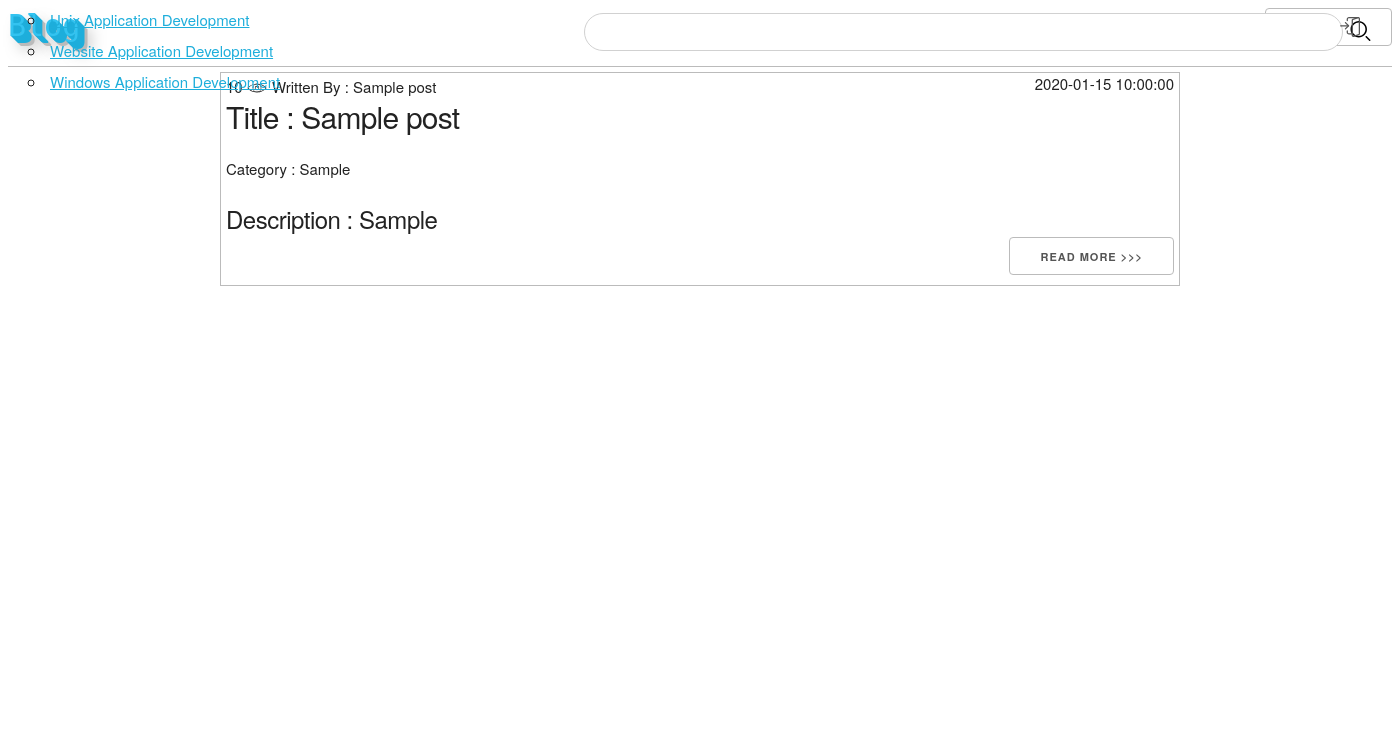
After one commit to n-are-n/Blog, a PHP site: page /Projects/ in a window 1400 px wide. The commit adds this page. Shown: the top 732 px of the page. Run offline with PHP 8.4, Linux system fonts and the light colour scheme; tables that the repository leaves empty or names only in its code hold one stand-in row (values such as "Sample post").

Commit message:
Update 0.7

```diff
--- a/Assets/Php/comment.php
+++ b/Assets/Php/comment.php
@@ -5,4 +5,4 @@ $Post = $_GET['Post_ID'];
 $Comment = $_GET['Comment'];
 $query = "INSERT INTO " . Comments . "(User_ID,Post_ID,_Comment) VALUES($User,$Post,'$Comment')";
 mysqli_query($conn, $query);
-header('Location: ../../home.php?comment=added&id='.$Post);
+header('Location: ../../index.php?comment=added&id='.$Post);
--- a/Assets/Php/create.php
+++ b/Assets/Php/create.php
@@ -7,4 +7,4 @@ $Title = $_GET['Title']; # Get title from user input
 $Blog = $_GET['Blog'];
 $query = "INSERT INTO " . Posts . "(User_ID,Category_ID,Title,Post) VALUES($ID,$Category,'$Title','$Blog')"; # Inserting $Title & $Blog to database
 mysqli_query($conn, $query);
-header('Location: ../../home.php?Post=Added'); # After insertion redirect to home page
+header('Location: ../../index.php?Post=Added'); # After insertion redirect to home page
--- a/Assets/Php/deactivate.php
+++ b/Assets/Php/deactivate.php
@@ -7,4 +7,4 @@ mysqli_query($conn,$query);
 session_start();
 session_unset(); // Unset the session variables
 session_destroy(); // Destroy session variables
-header('Location: ../../home.php?User=Deactivated');
+header('Location: ../../index.php?User=Deactivated');
--- a/Assets/Php/delete.php
+++ b/Assets/Php/delete.php
@@ -4,4 +4,4 @@ include_once('config.php');
 $ID = $_REQUEST['id'];
 $query = "DELETE FROM " . Posts . " WHERE ID = $ID"; // Delete records from table
 mysqli_query($conn, $query);
-header('Location: ../../home.php?Post=Deleted');
+header('Location: ../../index.php?Post=Deleted');
--- a/Assets/Php/dislike.php
+++ b/Assets/Php/dislike.php
@@ -8,9 +8,9 @@ $sql = mysqli_query($conn,$query);
 if($sql->{'num_rows'} === 0 ){
     $_query = "INSERT INTO " . Like_Dislike . "(User_ID,Post_ID,Dislike) VALUES($User,$Post,$Dislike)";
     mysqli_query($conn, $_query);
-    header('Location: ../../home.php?dislike=added');
+    header('Location: ../../index.php?dislike=added');
 } else {
     $Query = "UPDATE " . Like_Dislike . " SET Dislike = $Dislike WHERE User_ID = $User && Post_ID = $Post";
     mysqli_query($conn, $Query);
-    header('Location: ../../home.php?dislike=updated');
+    header('Location: ../../index.php?dislike=updated');
 }
--- a/Assets/Php/edit.php
+++ b/Assets/Php/edit.php
@@ -7,4 +7,4 @@ $Category = $_GET['Category'];
 $Post = $_GET['Post'];
 $query = "UPDATE " . Posts . " SET Category_ID = $Category, Title = '$Title', Post = '$Post' WHERE ID = $ID"; // Update the existing records in table
 mysqli_query($conn, $query);
-header('Location: ../../home.php?Post=Updated');
+header('Location: ../../index.php?Post=Updated');
--- a/Assets/Php/read.php
+++ b/Assets/Php/read.php
@@ -1,7 +1,7 @@
 <?php
 # Return all post's from database
 include_once('config.php');
-$query = "SELECT P.ID,Category,_Views,Title,Post FROM " . Posts . " P INNER JOIN " . Categories . " C ON P.Category_ID = C.ID" ; // Select all the records in table
+$query = "SELECT P.ID,Name,P.Date_Time,Category,_Views,Title,Post FROM " . Posts . " P INNER JOIN " . Categories . " C ON P.Category_ID = C.ID INNER JOIN " . Users . " U ON P.User_ID = U.ID"; // Select all the records in table
 $sql = mysqli_query($conn, $query);
 
 function Comment_Count($ID){
--- a/Assets/Php/signin.php
+++ b/Assets/Php/signin.php
@@ -10,7 +10,7 @@
     $ID = $array['ID'];
     $_SESSION['ID'] = $ID;
     $_SESSION['Name'] = $array['Name'];
-    header('Location: ../../home.php?Login=Success');
+    header('Location: ../../index.php?Login=Success');
 } else {
     header('Location: ../../signin.php?Login=Failed');
 }
--- a/Assets/Php/signout.php
+++ b/Assets/Php/signout.php
@@ -3,4 +3,4 @@
 session_start();
 session_unset();
 session_destroy();
-header('Location: ../../home.php?Logout=Success');
+header('Location: ../../index.php?Logout=Success');
--- a/Inc/foot.php
+++ b/Inc/foot.php
@@ -1,4 +1,4 @@
 <!-- Footer -->
 <footer>
-    <a href="home.php" class="logo">Blog</a>
+    <a href="index.php" class="logo">Blog</a>
 </footer>
--- a/Inc/header.php
+++ b/Inc/header.php
@@ -1,7 +1,7 @@
 <!-- Header -->
 <header>
     <nav>
-        <a href="home.php" class="logo">Blog</a>
+        <a href="index.php" class="logo">Blog</a>
         <div class="search">
             <input type="search" name="Search" size="90x90">
             <a href="">
--- /dev/null
+++ b/index.php
@@ -0,0 +1,87 @@
+<!-- Home Page -->
+<?php include_once('Assets/Php/read.php') ?>
+<!DOCTYPE html>
+<html lang="en">
+<?php include_once('Inc/head.php') ?>
+
+<body>
+    <?php include_once('Inc/header.php') ?>
+    <main>
+        <section class="container">
+            <?php
+                $count = 0;
+                if( $sql != false ) {
+                    foreach ($sql as $Blog) { ?>
+                        <div class="row">
+                            <span>
+                                <?php echo $Blog['_Views'] ?>
+                                <svg id="Icons" height="20" viewBox="0 0 74 74" width="20" xmlns="http://www.w3.org/2000/svg"><path d="m37 53a47.326 47.326 0 0 1 -34.729-15.315 1 1 0 0 1 0-1.37 47.034 47.034 0 0 1 69.458 0 1 1 0 0 1 0 1.37 47.326 47.326 0 0 1 -34.729 15.315zm-32.616-16a44.993 44.993 0 0 0 65.232 0 44.993 44.993 0 0 0 -65.232 0z"/><path d="m37 53a16 16 0 1 1 16-16 16.019 16.019 0 0 1 -16 16zm0-30a14 14 0 1 0 14 14 14.015 14.015 0 0 0 -14-14z"/><path d="m37 45a8 8 0 1 1 8-8 8.009 8.009 0 0 1 -8 8zm0-14a6 6 0 1 0 6 6 6.006 6.006 0 0 0 -6-6z"/></svg>
+                            </span>
+                            <span class="right"><?php echo $Blog['Date_Time'] ?></span>
+                            <span>Written By : <?php echo $Blog['Name'] ?></span>
+                                <div>
+                                    <h4>Title : <?php echo $Blog['Title'] ?></h4>
+                                    <h6>Category : <?php echo $Blog['Category'] ?></h6>
+                                    <h5 class="desc">Description : <?php echo $Blog['Post'] ?></h5>
+                                </div>
+                            <?php if (isset($_SESSION['ID'])) { ?>
+                                <div>
+                                    <a href="<?php echo BASE_URL ?>dislike.php?user=<?php echo $_SESSION['ID'] ?>&post=<?php echo $Blog['ID'] ?>&dislike=0"><!-- Pass User_ID & Post_ID to dislike.php -->
+                                        <svg height="20" viewBox="0 0 512 512" width="20" xmlns="http://www.w3.org/2000/svg">
+                                            <path d="m437.019531 74.980469c-48.351562-48.351563-112.640625-74.980469-181.019531-74.980469-52.027344 0-102.125 15.535156-144.867188 44.921875-4.550781 3.132813-5.703124 9.355469-2.574218 13.90625 3.128906 4.554687 9.355468 5.707031 13.90625 2.574219 39.394531-27.085938 85.570312-41.402344 133.535156-41.402344 130.128906 0 236 105.871094 236 236s-105.871094 236-236 236-236-105.871094-236-236c0-47.972656 14.316406-94.144531 41.398438-133.53125 3.128906-4.550781 1.976562-10.773438-2.574219-13.902344-4.546875-3.128906-10.773438-1.980468-13.90625 2.570313-29.386719 42.734375-44.917969 92.828125-44.917969 144.863281 0 68.378906 26.628906 132.667969 74.980469 181.019531 48.351562 48.351563 112.640625 74.980469 181.019531 74.980469s132.667969-26.628906 181.019531-74.980469c48.351563-48.351562 74.980469-112.640625 74.980469-181.019531s-26.628906-132.667969-74.980469-181.019531zm0 0" />
+                                            <path d="m82.046875 92.050781c2.5625 0 5.125-.976562 7.078125-2.929687 3.902344-3.902344 3.902344-10.234375 0-14.140625-3.90625-3.90625-10.238281-3.90625-14.144531 0l-.003907.003906c-3.90625 3.90625-3.902343 10.234375 0 14.140625 1.953126 1.953125 4.511719 2.925781 7.070313 2.925781zm0 0" />
+                                            <path d="m175.660156 325.289062c-1.429687-5.335937-6.914062-8.5-12.246094-7.070312-5.335937 1.429688-8.503906 6.910156-7.074218 12.246094 12.066406 45.023437 53.046875 76.46875 99.660156 76.46875s87.59375-31.441406 99.660156-76.46875c1.429688-5.335938-1.738281-10.816406-7.074218-12.246094-5.335938-1.429688-10.816407 1.734375-12.246094 7.070312-9.726563 36.296876-42.761719 61.644532-80.339844 61.644532s-70.613281-25.347656-80.339844-61.644532zm0 0" />
+                                            <path d="m310.53125 252.066406c3.085938-11.507812 13.558594-19.546875 25.472656-19.546875 11.910156 0 22.382813 8.039063 25.46875 19.546875 1.195313 4.464844 5.234375 7.414063 9.652344 7.414063.855469 0 1.726562-.113281 2.59375-.34375 5.335938-1.429688 8.5-6.914063 7.070312-12.246094-5.421874-20.238281-23.835937-34.371094-44.785156-34.371094-20.949218 0-39.367187 14.132813-44.789062 34.371094-1.429688 5.332031 1.734375 10.816406 7.070312 12.246094 5.339844 1.429687 10.820313-1.738281 12.246094-7.070313zm0 0" />
+                                            <path d="m175.996094 212.519531c-20.949219 0-39.363282 14.132813-44.785156 34.371094-1.429688 5.332031 1.734374 10.816406 7.070312 12.246094 5.339844 1.429687 10.820312-1.738281 12.246094-7.070313 3.085937-11.507812 13.558594-19.546875 25.46875-19.546875 11.914062 0 22.386718 8.039063 25.472656 19.546875 1.195312 4.464844 5.234375 7.414063 9.652344 7.414063.855468 0 1.726562-.113281 2.59375-.34375 5.335937-1.429688 8.5-6.914063 7.070312-12.246094-5.421875-20.238281-23.839844-34.371094-44.789062-34.371094zm0 0" />
+                                        </svg>(<?php Like($Blog['ID']) ?>)
+                                    </a>
+                                    <a href="<?php echo BASE_URL ?>dislike.php?user=<?php echo $_SESSION['ID'] ?>&post=<?php echo $Blog['ID'] ?>&dislike=1">
+                                        <svg height="20" viewBox="0 0 512 512" width="20" xmlns="http://www.w3.org/2000/svg">
+                                            <path d="m437.019531 74.980469c-48.351562-48.351563-112.640625-74.980469-181.019531-74.980469-52.03125 0-102.125 15.535156-144.867188 44.921875-4.550781 3.132813-5.703124 9.355469-2.574218 13.90625 3.128906 4.554687 9.355468 5.703125 13.90625 2.578125 39.394531-27.089844 85.570312-41.40625 133.535156-41.40625 130.128906 0 236 105.871094 236 236s-105.871094 236-236 236-236-105.871094-236-236c0-47.972656 14.316406-94.144531 41.398438-133.527344 3.128906-4.550781 1.976562-10.777344-2.574219-13.90625-4.546875-3.128906-10.773438-1.976562-13.90625 2.570313-29.386719 42.734375-44.917969 92.828125-44.917969 144.863281 0 68.378906 26.628906 132.667969 74.980469 181.019531 48.351562 48.351563 112.640625 74.980469 181.019531 74.980469s132.667969-26.628906 181.019531-74.980469c48.351563-48.351562 74.980469-112.640625 74.980469-181.019531s-26.628906-132.667969-74.980469-181.019531zm0 0" />
+                                            <path d="m158.925781 369.863281c-3.902343 3.90625-3.902343 10.238281 0 14.144531 3.90625 3.902344 10.238281 3.902344 14.144531 0 22.152344-22.152343 51.605469-34.351562 82.929688-34.351562 31.328125 0 60.78125 12.199219 82.933594 34.351562 1.953125 1.953126 4.511718 2.925782 7.070312 2.925782s5.117188-.972656 7.070313-2.925782c3.90625-3.90625 3.90625-10.238281 0-14.144531-25.929688-25.929687-60.402344-40.207031-97.074219-40.207031-36.667969 0-71.144531 14.277344-97.074219 40.207031zm0 0" />
+                                            <path d="m175.996094 276c11.027344 0 20-8.972656 20-20s-8.972656-20-20-20-20 8.972656-20 20 8.972656 20 20 20zm0 0" />
+                                            <path d="m316.003906 256c0 11.027344 8.972656 20 20 20s20-8.972656 20-20-8.972656-20-20-20-20 8.972656-20 20zm0 0" />
+                                            <path d="m206.125 177.082031c-9.144531 5.28125-19.5625 8.074219-30.128906 8.074219-10.5625 0-20.980469-2.792969-30.125-8.074219-4.785156-2.761719-10.902344-1.121093-13.660156 3.660157-2.761719 4.785156-1.125 10.898437 3.660156 13.660156 12.183594 7.035156 26.058594 10.753906 40.125 10.753906 14.070312 0 27.945312-3.71875 40.128906-10.753906 4.785156-2.761719 6.421875-8.875 3.660156-13.660156-2.761718-4.78125-8.875-6.421876-13.660156-3.660157zm0 0" />
+                                            <path d="m379.792969 180.742188c-2.761719-4.78125-8.878907-6.421876-13.660157-3.660157-9.148437 5.28125-19.566406 8.074219-30.128906 8.074219-10.566406 0-20.980468-2.792969-30.128906-8.074219-4.78125-2.761719-10.898438-1.121093-13.660156 3.660157-2.761719 4.785156-1.121094 10.898437 3.660156 13.660156 12.183594 7.035156 26.058594 10.753906 40.128906 10.753906 14.066406 0 27.945313-3.71875 40.128906-10.753906 4.78125-2.761719 6.421876-8.875 3.660157-13.660156zm0 0" />
+                                            <path d="m82.050781 92.050781c2.414063 0 4.839844-.867187 6.757813-2.628906 4.070312-3.730469 4.347656-10.054687.613281-14.128906-3.726563-4.066407-10.054687-4.34375-14.125-.613281l-.007813.007812c-4.070312 3.730469-4.34375 10.054688-.609374 14.125 1.96875 2.148438 4.664062 3.238281 7.371093 3.238281zm0 0" />
+                                        </svg>(<?php Dislike($Blog['ID']) ?>)
+                                    </a>
+                                    <a class="comments" onclick="comment(<?php echo $count ?>)">
+                                        <svg id="Capa_1" enable-background="new 0 0 511.072 511.072" height="20" viewBox="0 0 511.072 511.072" width="20" xmlns="http://www.w3.org/2000/svg">
+                                            <g id="Speech_Bubble_48_">
+                                                <g>
+                                                    <path d="m74.39 480.536h-36.213l25.607-25.607c13.807-13.807 22.429-31.765 24.747-51.246-36.029-23.644-62.375-54.751-76.478-90.425-14.093-35.647-15.864-74.888-5.121-113.482 12.89-46.309 43.123-88.518 85.128-118.853 45.646-32.963 102.47-50.387 164.33-50.387 77.927 0 143.611 22.389 189.948 64.745 41.744 38.159 64.734 89.63 64.734 144.933 0 26.868-5.471 53.011-16.26 77.703-11.165 25.551-27.514 48.302-48.593 67.619-46.399 42.523-112.042 65-189.83 65-28.877 0-59.01-3.855-85.913-10.929-25.465 26.123-59.972 40.929-96.086 40.929zm182-420c-124.039 0-200.15 73.973-220.557 147.285-19.284 69.28 9.143 134.743 76.043 175.115l7.475 4.511-.23 8.727c-.456 17.274-4.574 33.912-11.945 48.952 17.949-6.073 34.236-17.083 46.99-32.151l6.342-7.493 9.405 2.813c26.393 7.894 57.104 12.241 86.477 12.241 154.372 0 224.682-93.473 224.682-180.322 0-46.776-19.524-90.384-54.976-122.79-40.713-37.216-99.397-56.888-169.706-56.888z" />
+                                                </g>
+                                            </g>
+                                        </svg>(<?php Comment_Count($Blog['ID']) ?>)
+                                    </a>
+                                </div>
+                                <div class="comment hidden">
+                                    <?php Comment($Blog['ID']) ?>
+                                </div>
+                                <form action="<?php echo BASE_URL ?>comment.php" method="GET" class="hidden" id="form">
+                                    <fieldset>
+                                        <legend>Comment</legend>
+                                        <input type="text" name="User_ID" value="<?php echo $_SESSION['ID'] ?>" hidden>
+                                        <input type="text" name="Post_ID" value="<?php echo $Blog['ID'] ?>" hidden>
+                                        <textarea name="Comment" placeholder="write your comments here..." cols="30" rows="10" required></textarea><br>
+                                        <input type="submit" class="submit" value="Submit">
+                                    </fieldset>
+                                </form>
+                            <?php } ?>
+                            <a href="<?php echo BASE_URL ?>count.php?id=<?php echo $Blog['ID'] ?>&view=<?php echo $Blog['_Views'] ?>" class="button right">Read More >>></a>
+                        </div>
+                        <?php
+                        $count++;
+                    }
+                } else { ?>
+                    <h1 style="text-align: center;">No Post Found!</h1>
+                <?php } ?>
+        </section>
+    </main>
+    <?php include_once('Inc/aside.php') ?>
+    <?php include_once('Inc/foot.php') ?>
+    <script src="Assets/Js/script.js"></script>
+</body>
+
+</html>
--- a/manage.php
+++ b/manage.php
@@ -9,7 +9,7 @@
 <body>
     <header>
         <nav>
-            <a href="home.php" class="logo">Blog</a>
+            <a href="index.php" class="logo">Blog</a>
         </nav>
     </header>
     <main>
--- a/signin.php
+++ b/signin.php
@@ -1,6 +1,6 @@
 <!-- Login Page -->
 <?php include_once('Assets/Php/config.php') ?>
-<?php if(isset($_SESSION['ID'])): header('Location: home.php') ?><?php endif; ?>
+<?php if(isset($_SESSION['ID'])): header('Location: index.php') ?><?php endif; ?>
 <!DOCTYPE html>
 <html lang="en">
 <?php include_once('Inc/head.php') ?>
@@ -8,7 +8,7 @@
 <body>
 <header>
 <nav>
-<a href="home.php" id="logo">Blog</a>
+<a href="index.php" id="logo">Blog</a>
 </nav>
 </header>
     <main>
--- a/signup.php
+++ b/signup.php
@@ -1,6 +1,6 @@
 <!-- Register Page -->
 <?php include_once('Assets/Php/config.php') ?>
-<?php if(isset($_SESSION['ID'])): header('Location: home.php') ?><?php endif; ?>
+<?php if(isset($_SESSION['ID'])): header('Location: index.php') ?><?php endif; ?>
 <!DOCTYPE html>
 <html lang="en">
 <?php include_once('Inc/head.php') ?>
@@ -8,7 +8,7 @@
 <body>
     <header>
         <nav>
-            <a href="home.php" class="logo">Blog</a>
+            <a href="index.php" class="logo">Blog</a>
         </nav>
     </header>
     <main>
```
Also changed, not shown: home.php (deleted, +0 -85 lines).
